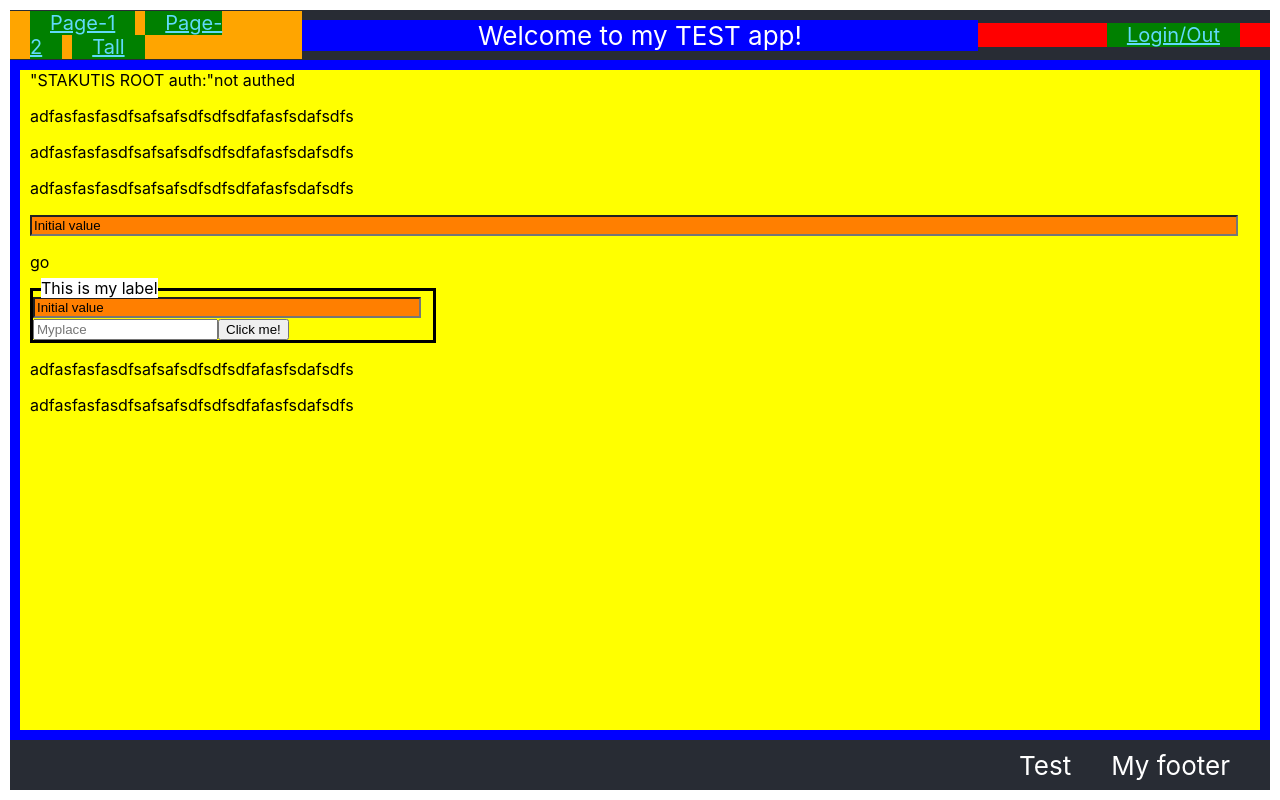
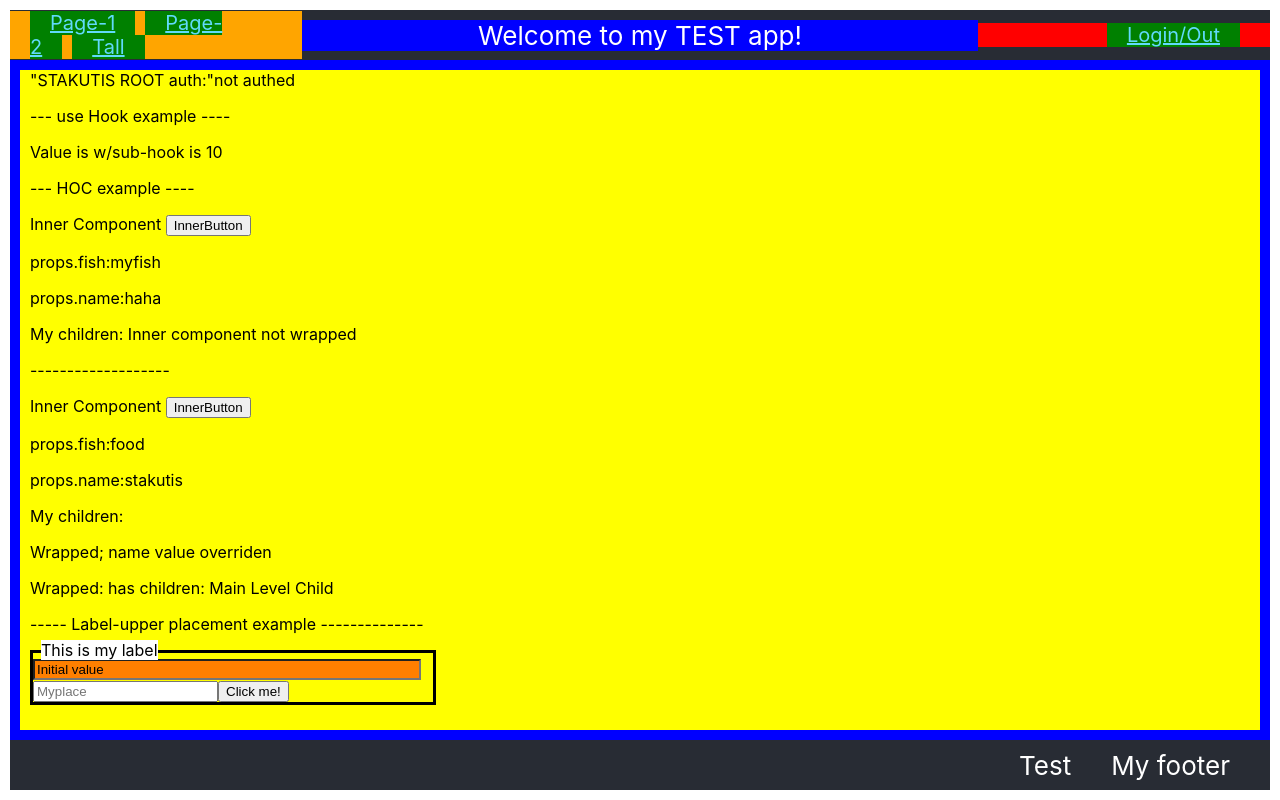
Before and after one commit to stakutis/Router-Flex-Jest-Cypresss, a React (Create React App) app: page / in a window 1280 px wide. Built offline with nearby package versions, Linux system fonts and the light colour scheme.

Commit message:
Added a super-Hook example; added HOC example via funcs

```diff
--- a/src/App.js
+++ b/src/App.js
@@ -1,4 +1,4 @@
-import React, { useState } from "react";
+import React, { useState, useEffect } from "react";
 import {
   BrowserRouter as Router,
   Route,
@@ -173,35 +173,65 @@ function App() {
     );
   };
 
+  const useMyHook = () => {
+    const [myValue, setMyValue] = useState(5);
+
+    useEffect(() => {
+      setInterval(() => {
+        setMyValue((prev) => {
+          return prev + 1;
+        });
+      }, 1000);
+    }, []);
+    return [myValue, setMyValue];
+  };
+
+  const wrapAComponent = (BaseComp) => (props) => {
+    console.log("wrapAComponent BaseComp:", BaseComp, "props:", props);
+    return (
+      <BaseComp {...props} name="stakutis">
+        <p>Wrapped; name value overriden</p>
+        <p>Wrapped: has children: {props.children}</p>
+      </BaseComp>
+    );
+  };
+
+  const InnerComponent = (props) => {
+    console.log("Render: InnerComponent props:", props);
+    return (
+      <div>
+        Inner Component <button>InnerButton</button>
+        <p>props.fish:{props.fish}</p>
+        <p>props.name:{props.name}</p>
+        <p>My children: {props.children}</p>
+      </div>
+    );
+  };
+
+  const UseHookExample = (props) => {
+    const [myValue, setMyValue] = useMyHook();
+    return <div>Value is w/sub-hook is {myValue}</div>;
+  };
+
   const InitialRoute = (props) => {
     const [myValue, setMyValue] = useState("Initial value");
     console.log("RE Rendering ", myValue);
-
+    let WrappedComponent = wrapAComponent(InnerComponent);
     return (
       <div>
         "STAKUTIS ROOT auth:"
         {auth.isAuthenticated ? "authenticated" : "not authed"}
-        <p>adfasfasfasdfsafsafsdfsdfsdfafasfsdafsdfs</p>
-        <p>adfasfasfasdfsafsafsdfsdfsdfafasfsdafsdfs</p>
-        <p>adfasfasfasdfsafsafsdfsdfsdfafasfsdafsdfs</p>
-        <form>
-          <input
-            type="text"
-            value={myValue}
-            style={{
-              backgroundColor: "rgba(255,0,0,.5)",
-              width: "calc(100% - 20px)",
-              margin: 0,
-            }}
-            id="myText"
-            name="name"
-            onChange={(e) => {
-              setMyValue(e.target.value);
-            }}
-            placeholder="Enter something please"
-          />
-        </form>
-        <p>go</p>
+        <p>--- use Hook example ----</p>
+        <UseHookExample />
+        <p>--- HOC example ----</p>
+        <InnerComponent fish="myfish" name="haha">
+          Inner component not wrapped
+        </InnerComponent>
+        <p>-------------------</p>
+        <WrappedComponent fish="food" name="haha">
+          Main Level Child
+        </WrappedComponent>
+        <p>----- Label-upper placement example --------------</p>
         <form>
           <BorderedTextWithEmbeddedLabel
             placeholder="My placeholder..."
@@ -234,8 +264,6 @@ function App() {
             </button>
           </BorderedTextWithEmbeddedLabel>
         </form>
-        <p>adfasfasfasdfsafsafsdfsdfsdfafasfsdafsdfs</p>
-        <p>adfasfasfasdfsafsafsdfsdfsdfafasfsdafsdfs</p>
       </div>
     );
   };
```
